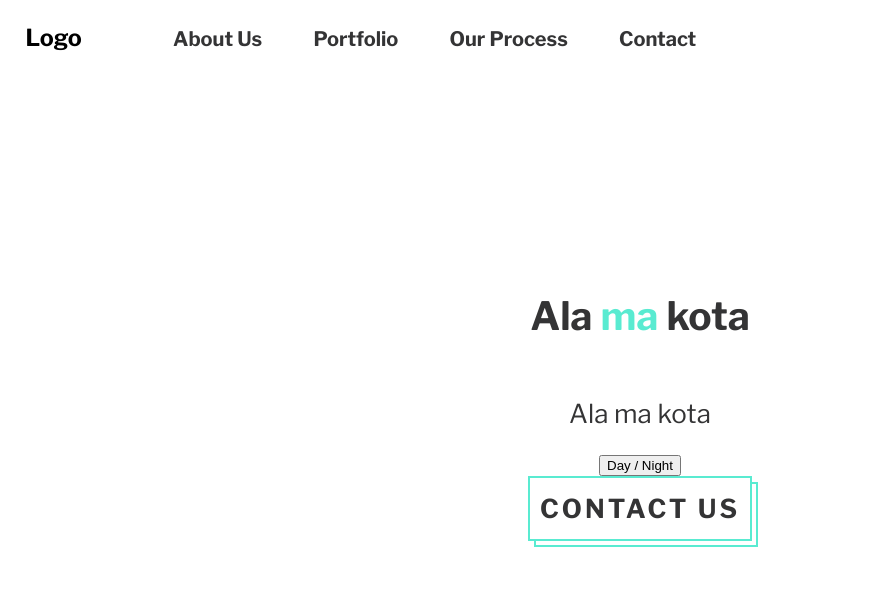
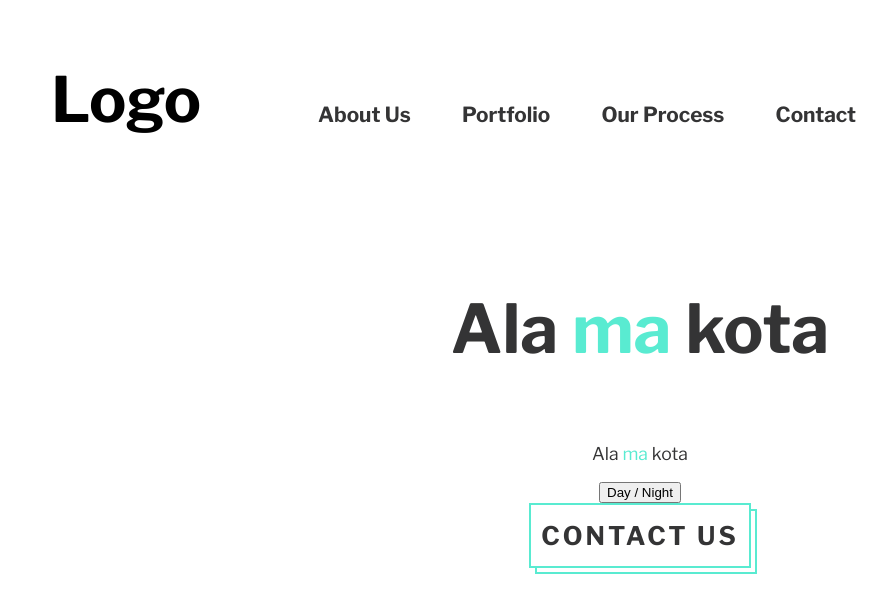
Before and after one commit to Oyoshi/React-Frontend-Playground, a React (Create React App) app in the folder project-1/: page / in a window 1280 px wide. Shown: the top 612 px of the page, without its empty margins (0-892 px from the left). Built offline with nearby package versions, Linux system fonts and the light colour scheme.

Commit message:
define fonts sizes

```diff
--- a/project-1/src/components/atoms/button/Button.module.scss
+++ b/project-1/src/components/atoms/button/Button.module.scss
@@ -2,8 +2,8 @@
 @import "styles/mixins.scss";
 
 .button {
-  font-size: inherit;
   text-align: center;
+  font-size: 1.6em;
   font-weight: $font-weight-bold;
   letter-spacing: 3px;
   text-transform: uppercase;
--- a/project-1/src/components/molecules/navbar/Navbar.module.scss
+++ b/project-1/src/components/molecules/navbar/Navbar.module.scss
@@ -3,7 +3,7 @@
 
 .navbar {
   width: 100vw;
-  font-size: calc(12px + 1vmin);
+  font-size: 1.3em;
   font-weight: $font-weight-bold;
   position: fixed;
   top: 0;
@@ -28,6 +28,6 @@
 
   h3 {
     display: inline-block;
-    padding: 0vh 2vw;
+    padding: 0vh 4vw;
   }
 }
--- a/project-1/src/components/pages/common/Page.module.scss
+++ b/project-1/src/components/pages/common/Page.module.scss
@@ -7,7 +7,6 @@
   flex-direction: column;
   align-items: center;
   justify-content: center;
-  font-size: calc(10px + 2vmin);
   @include transition(
     background-color,
     $theme-switch-transition-duration,
--- a/project-1/src/components/pages/home-page/HomePage.tsx
+++ b/project-1/src/components/pages/home-page/HomePage.tsx
@@ -19,7 +19,9 @@ export const HomePage = () => {
         <Typography.Heading level={1}>
           Ala <Accent>ma</Accent> kota
         </Typography.Heading>
-        <Text>Ala ma kota</Text>
+        <Text>
+          Ala <Accent>ma</Accent> kota
+        </Text>
         <button onClick={() => switchTheme()}>Day / Night</button>
         <div style={{ zIndex: 10 }}>
           <Button title="Contact Us" target="/contact" />
--- a/project-1/src/styles/global.scss
+++ b/project-1/src/styles/global.scss
@@ -4,4 +4,44 @@ body,
 html {
   margin: 0;
   font-family: $font-family;
+  font-weight: $font-weight;
+  -webkit-font-smoothing: antialiased;
+  -moz-osx-font-smoothing: grayscale;
 }
+
+h1,
+h2,
+h3,
+h4,
+h5,
+h6 {
+  font-weight: $font-weight-bold;
+}
+
+h1 {
+  font-size: 4.2em;
+}
+
+h2 {
+  font-size: 3.6em;
+}
+
+h3 {
+  font-size: 3em;
+}
+
+h4 {
+  font-size: 2.4em;
+}
+
+h5 {
+  font-size: 1.8em;
+}
+
+h6 {
+  font-size: 1.2em;
+}
+
+p {
+  font-size: 1.1em;
+}
```
